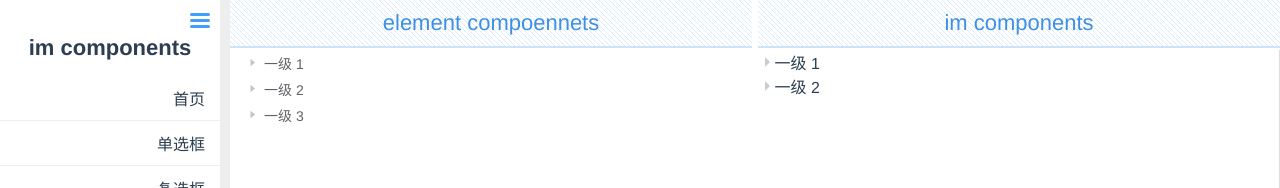
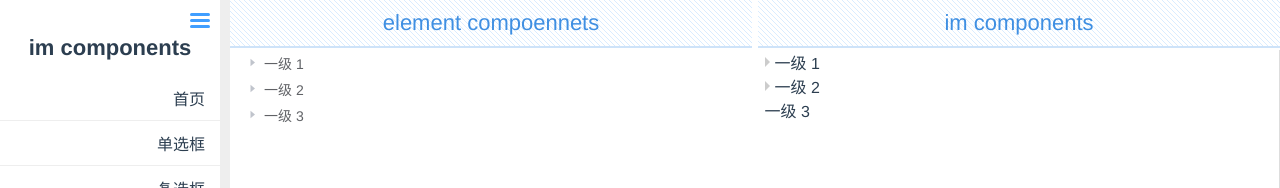
Before and after one commit to txl764496056/vue-imitate-element, a Vue app: page /tree in a window 1280 px wide. Shown: the top 188 px of the page. Built offline with nearby package versions, Linux system fonts and the light colour scheme.

Commit message:
树形控件简易版  叶子节点判断

```diff
--- a/src/components/ImTree/ImTree.vue
+++ b/src/components/ImTree/ImTree.vue
@@ -1,6 +1,6 @@
 <template>
     <div class="im-tree">
-        <im-tree-node v-for="child in data" :node="child" :key="child.label"></im-tree-node>
+        <im-tree-node v-for="child in data" :node="child" :isLeaf="!child.children" :key="child.label"></im-tree-node>
     </div>
 </template>
 
--- a/src/views/ImitateTree.vue
+++ b/src/views/ImitateTree.vue
@@ -41,6 +41,8 @@ import ImCollapseTransition from "@/components/im-collapse-transition.js";
                     },{
                         label:'二级 2-2'
                     }]
+                },{
+                    label:"一级 3"
                 }]
             }
         },
```
